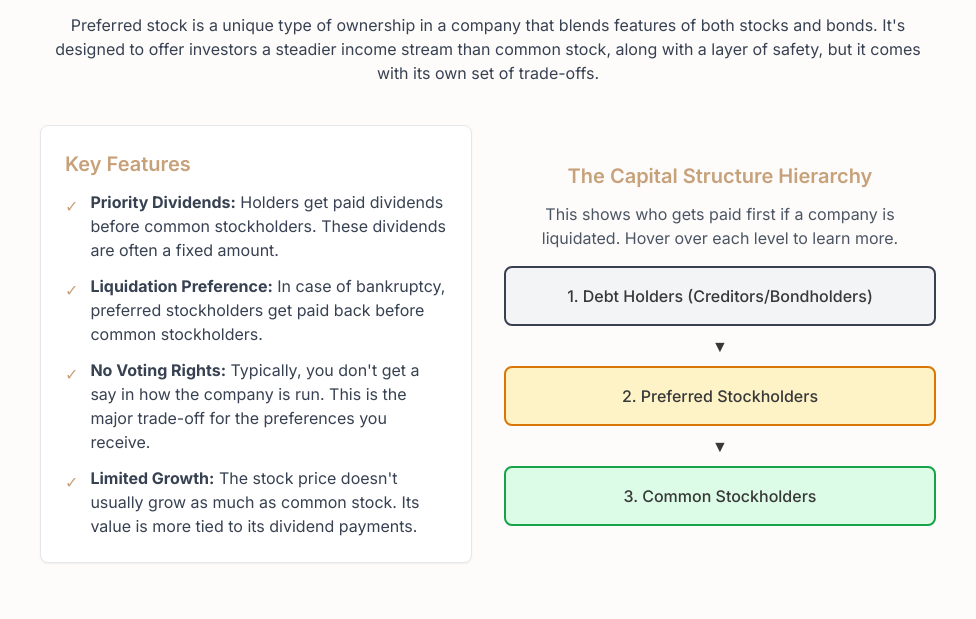
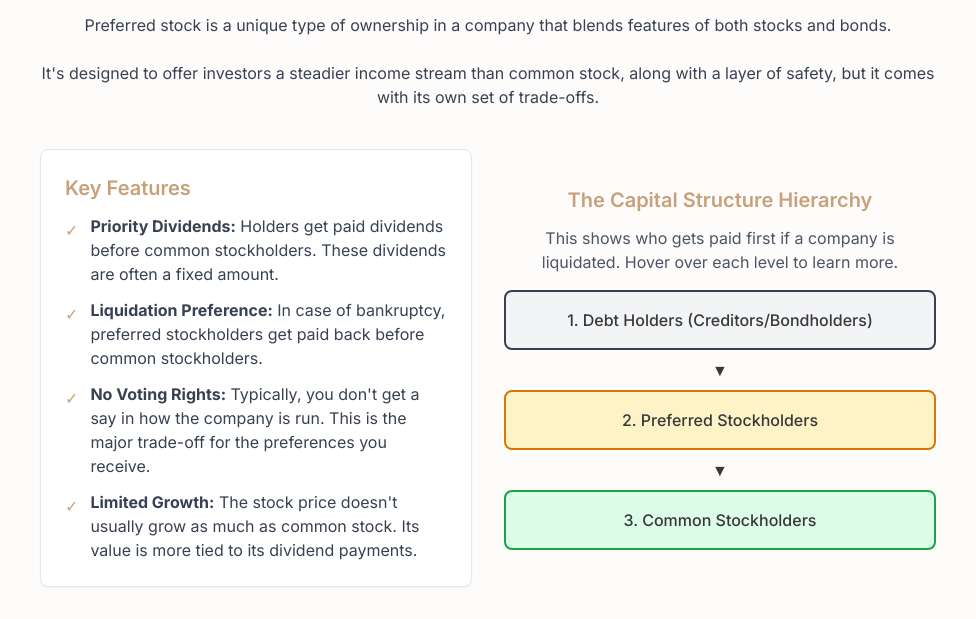
Before and after one commit to yyyprojects/PreferredStock1, a plain HTML site: page index.html in a window 1280 px wide. Shown: the part 315-934 px from the top of the page, without its empty margins (152-1128 px from the left). Before the commit the page ends 910 px from the top, so only its background shows below. Drawn offline with nearby package versions, Linux system fonts and the light colour scheme.

Commit message:
Update index.html

```diff
--- a/index.html
+++ b/index.html
@@ -80,7 +80,7 @@
             <section id="what-is-it" class="content-section">
                 <div class="max-w-4xl mx-auto">
                     <h2 class="text-3xl font-bold text-center mb-4 text-[#3A3A3A]">What is a Preferred Stock?</h2>
-                    <p class="text-center text-gray-700 mb-10">Preferred stock is a unique type of ownership in a company that blends features of both stocks and bonds. It's designed to offer investors a steadier income stream than common stock, along with a layer of safety, but it comes with its own set of trade-offs.</p>
+                    <p class="text-center text-gray-700 mb-10">Preferred stock is a unique type of ownership in a company that blends features of both stocks and bonds.<br></br>It's designed to offer investors a steadier income stream than common stock, along with a layer of safety, but it comes with its own set of trade-offs.</p>
 
                     <div class="grid md:grid-cols-2 gap-8 items-center">
                         <div class="bg-white p-6 rounded-lg shadow-sm border border-gray-200">
```
